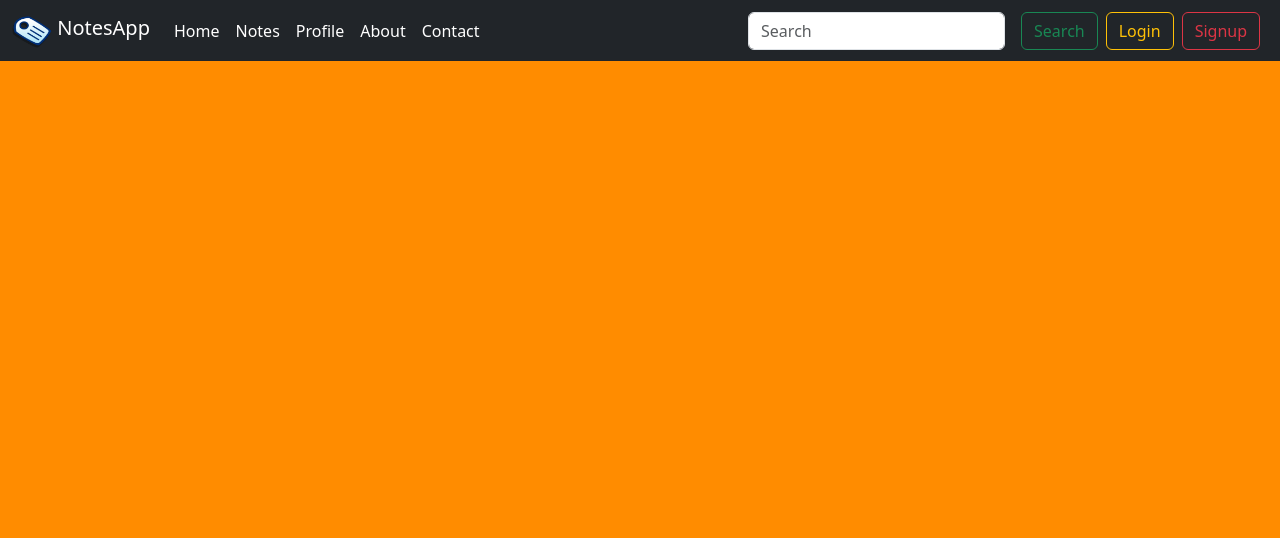
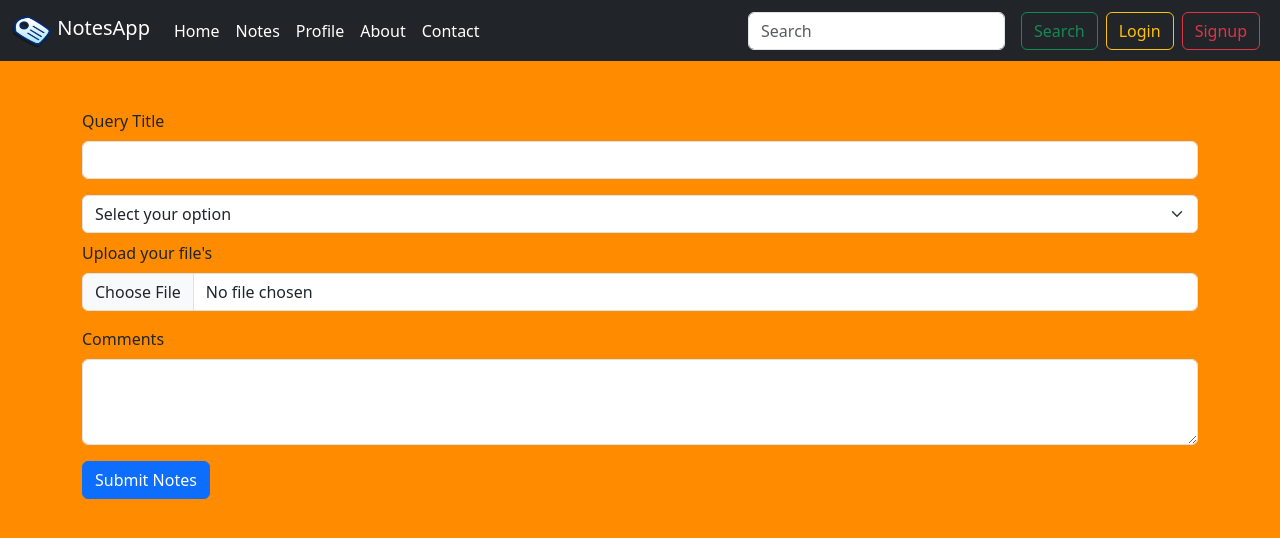
Before and after one commit to SanketTOPS/15March_Python, a Django app: page /notes/ in a window 1280 px wide. Shown: the top 538 px of the page. Run offline with Django 4.2, Linux system fonts and the light colour scheme.

Commit message:
File Upload

```diff
--- a/Django Project/NotesProject/noteapp/urls.py
+++ b/Django Project/NotesProject/noteapp/urls.py
@@ -1,5 +1,5 @@
 from django.contrib import admin
-from django.urls import path,include
+from django.urls import path
 from noteapp import views
 
 urlpatterns = [
--- a/Django Project/NotesProject/noteapp/views.py
+++ b/Django Project/NotesProject/noteapp/views.py
@@ -1,5 +1,5 @@
 from django.shortcuts import render,redirect
-from .forms import signupForm,updateForm
+from .forms import signupForm,updateForm,notesForm
 from .models import userSignup
 from django.contrib import messages
 from django.contrib.auth import logout
@@ -49,6 +49,13 @@ def contact(request):
 
 def notes(request):
     user=request.session.get('user')
+    if request.method=='POST':
+        newnotes=notesForm(request.POST,request.FILES)
+        if newnotes.is_valid():
+            newnotes.save()
+            print("Your notes has been submitted!")
+        else:
+            print(newnotes.errors)
     return render(request,'notes.html',{'user':user})
 
 def profile(request):
--- a/Django Project/NotesProject/templates/notes.html
+++ b/Django Project/NotesProject/templates/notes.html
@@ -85,6 +85,42 @@
             {% endfor %}
     </ul>
     {% endif %}
+
+
+    <!-- Notes Form Start -->
+    <div class="container my-5">
+        <form id="myForm" method="post" enctype="multipart/form-data">
+            {% csrf_token %}
+            <div class="mb-3">
+                <label for="exampleInputEmail1" class="form-label">Query Title</label>
+                <input type="text" class="form-control" name="query" id="query" aria-describedby="emailHelp">
+            </div>
+
+            <select class="form-select" id="option" name="option" aria-label="Default select example">
+                <option selected>Select your option</option>
+                <option>Core Python</option>
+                <option>Python with Django</option>
+                <option>JAVA</option>
+                <option>Android</option>
+                <option>iOS</option>
+                <option>Other</option>
+            </select>
+
+            <div class="mb-3 my-2">
+                <label for="formFile" class="form-label">Upload your file's</label>
+                <input class="form-control" name="files" type="file" id="files">
+            </div>
+
+            <div class="mb-3">
+                <label for="exampleFormControlTextarea1" class="form-label">Comments</label>
+                <textarea class="form-control" name="comments" id="comments" rows="3"></textarea>
+            </div>
+            <button type="submit" class="btn btn-primary">Submit Notes</button>
+        </form>
+    </div>
+    <!-- Notes Form End -->
+
+
 
     <!-- Login Modal Start -->
     <div class="modal fade" id="loginModal" tabindex="-1" aria-labelledby="exampleModalLabel" aria-hidden="true">
@@ -214,6 +250,7 @@
         </div>
     </div>
     <!-- Signup Modal End -->
+
 </body>
 
 </html>
```
Also changed, not shown: Django Project/NotesProject/NotesFiles/index.html (added, +29 -0 lines), Django Project/NotesProject/NotesFiles/index_YkW86B9.html (added, +29 -0 lines), Django Project/NotesProject/noteapp/forms.py (+6 -1 lines), Django Project/NotesProject/noteapp/models.py (+7 -0 lines), Django Project/NotesProject/noteapp/migrations/0002_mynotes.py (added).
